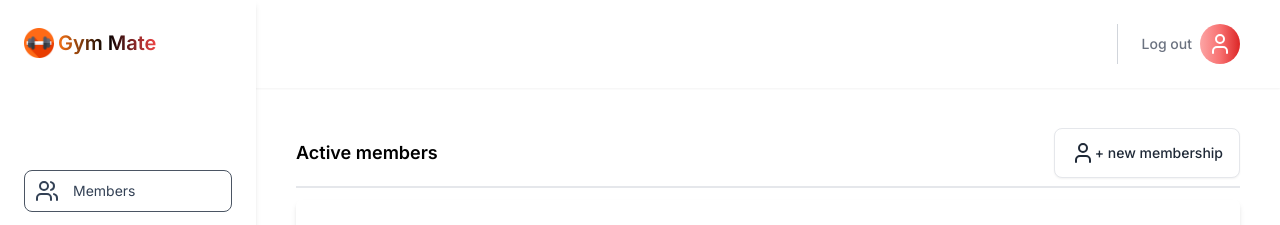
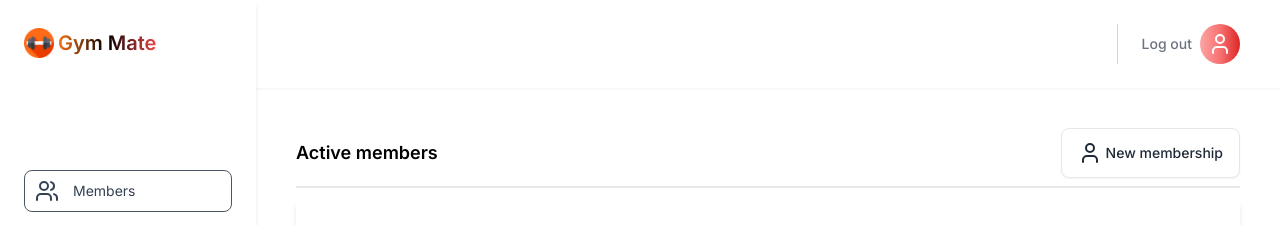
Before and after one commit to anoopw3bdev/gymmate, a Next.js app: page /dashboard/members in a window 1280 px wide. Shown: the top 225 px of the page. Built offline with nearby package versions, Linux system fonts and the light colour scheme.

Commit message:
optimize rerender with new component

```diff
--- /dev/null
+++ b/src/app/components/AddNewButton.js
@@ -0,0 +1,28 @@
+"use client"
+
+import { useState } from "react"
+import UserIcon from "../../../public/assets/icons/userIcon"
+import Button from "./button/Button"
+import Modal from "./Modal"
+
+const AddNewButton = () => {
+  const [showAddNewModal, setShowAddNewModal] = useState(false);
+
+  const handleClick = () => {
+    setShowAddNewModal(true)
+  }
+
+  return (
+    <>
+        <Button
+            name="New membership"
+            icon={<UserIcon/>}
+            onClick={handleClick}
+        />
+        {showAddNewModal && <Modal/>}
+    </>
+
+  )
+}
+
+export default AddNewButton
--- /dev/null
+++ b/src/app/components/button/Button.js
@@ -0,0 +1,20 @@
+import React from 'react'
+
+const Button = ({
+    name,
+    icon,
+    onClick={}
+}) => {
+  return (
+    <button
+        type="button"
+        className="py-3 px-4 inline-flex items-center text-sm font-medium rounded-lg border border-gray-200 bg-white text-gray-800 shadow-sm hover:bg-gray-50 gap-x-0"
+        onClick={onClick}
+    >
+        {icon}&nbsp;
+        {name}
+    </button>
+  )
+}
+
+export default Button
--- a/src/app/dashboard/members/page.js
+++ b/src/app/dashboard/members/page.js
@@ -1,17 +1,12 @@
+import AddNewButton from "@/app/components/AddNewButton"
 import MemberTable from "@/app/components/MemberTable"
-import UserIcon from "../../../../public/assets/icons/userIcon"
 
 const Page = () => {
   return (
     <div className="ml-64 p-10">
       <div className="flex justify-between items-center font-semibold text-lg mb-3 pb-2 border-b-2">
         <span>Active members</span>
-        <button
-          type="button"
-          className="py-3 px-4 inline-flex items-center text-sm font-medium rounded-lg border border-gray-200 bg-white text-gray-800 shadow-sm hover:bg-gray-50 gap-x-0">
-          <UserIcon/>
-          + new membership
-        </button>
+        <AddNewButton/>
       </div>
       <MemberTable/>
     </div>
```
